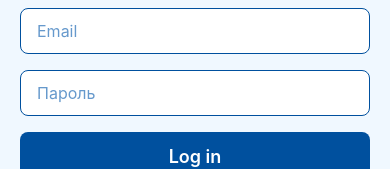
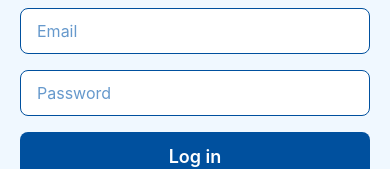
Before and after one commit to gamlinskijoleg/air-tasker, a React Native app: screen /login in a window 390 px wide. Shown: the part 359-528 px from the top of the page. Built offline with nearby package versions, Linux system fonts and the light colour scheme.

Commit message:
Update password placeholder text to English in LoginScreen

```diff
--- a/screens/LoginScreen.tsx
+++ b/screens/LoginScreen.tsx
@@ -76,7 +76,7 @@ export default function LoginScreen({ navigation }: Props) {
 
 			<TextInput
 				style={styles.input}
-				placeholder="Пароль"
+				placeholder="Password"
 				placeholderTextColor="#6699cc"
 				secureTextEntry
 				autoComplete="password"
```
